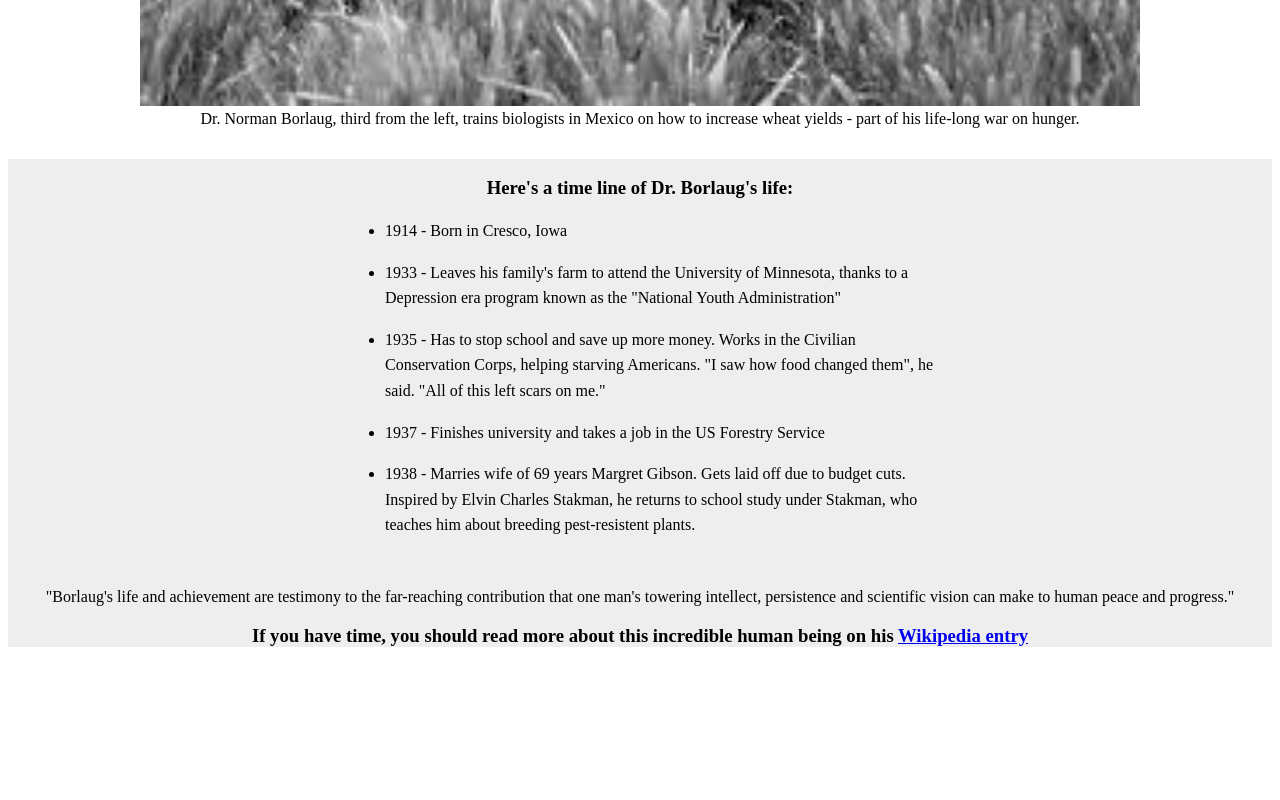
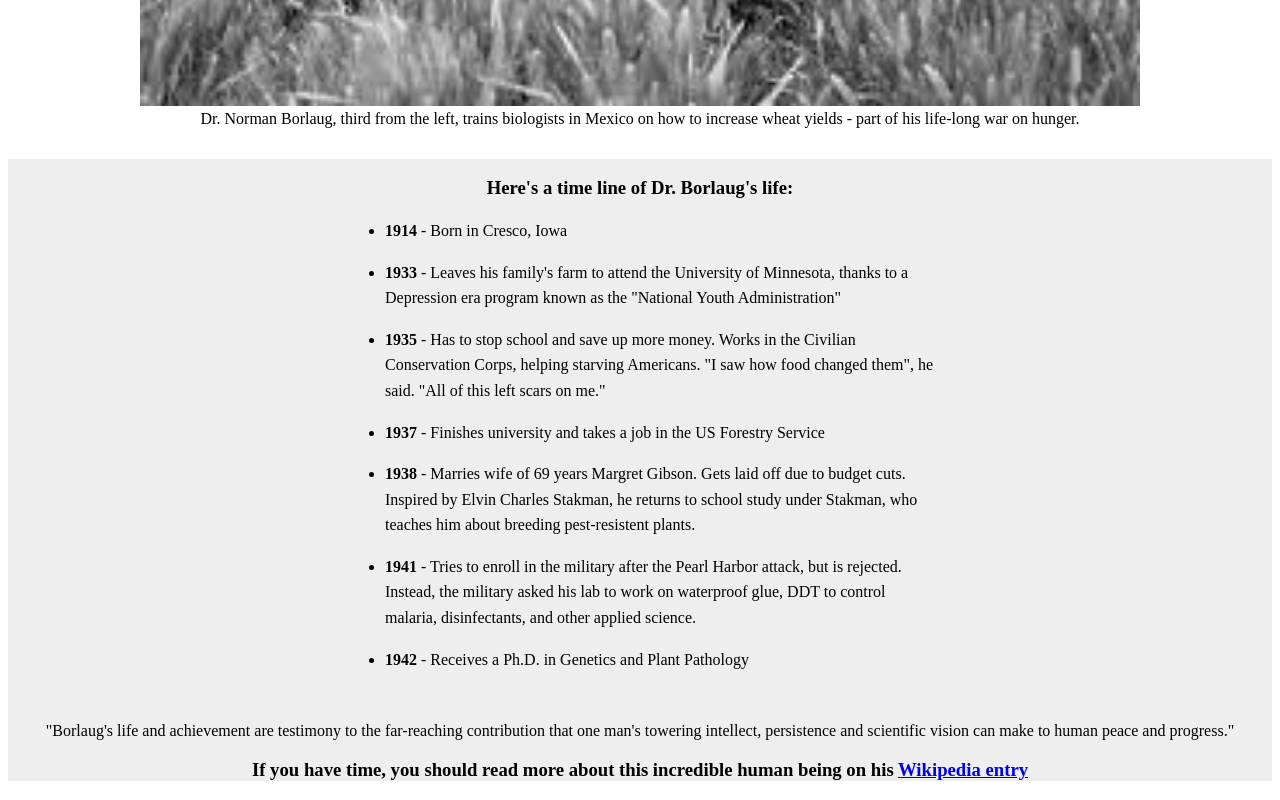
Before and after one commit to Muhammadhaseeb133/html-css-project, a plain HTML site: page index.html in a window 1280 px wide. Shown: the part 647-1447 px from the top of the page. Before the commit the page ends 1312 px from the top, so only its background shows below. Drawn offline with Linux system fonts and the light colour scheme.

Commit message:
Making final touches on the project

```diff
--- a/index.html
+++ b/index.html
@@ -19,11 +19,13 @@
         <section id="tribute-info">
             <h3>Here's a time line of Dr. Borlaug's life:</h3>
             <ul>
-                <li>1914 - Born in Cresco, Iowa</li>
-                <li>1933 - Leaves his family's farm to attend the University of Minnesota, thanks to a Depression era program known as the "National Youth Administration"</li>
-                <li>1935 - Has to stop school and save up more money. Works in the Civilian Conservation Corps, helping starving Americans. "I saw how food changed them", he said. "All of this left scars on me."</li>
-                <li>1937 - Finishes university and takes a job in the US Forestry Service</li>
-                <li>1938 - Marries wife of 69 years Margret Gibson. Gets laid off due to budget cuts. Inspired by Elvin Charles Stakman, he returns to school study under Stakman, who teaches him about breeding pest-resistent plants.</li>
+                <li><b>1914</b> - Born in Cresco, Iowa</li>
+                <li><b>1933</b> - Leaves his family's farm to attend the University of Minnesota, thanks to a Depression era program known as the "National Youth Administration"</li>
+                <li><b>1935</b> - Has to stop school and save up more money. Works in the Civilian Conservation Corps, helping starving Americans. "I saw how food changed them", he said. "All of this left scars on me."</li>
+                <li><b>1937</b> - Finishes university and takes a job in the US Forestry Service</li>
+                <li><b>1938</b> - Marries wife of 69 years Margret Gibson. Gets laid off due to budget cuts. Inspired by Elvin Charles Stakman, he returns to school study under Stakman, who teaches him about breeding pest-resistent plants.</li>
+                <li><b>1941</b> - Tries to enroll in the military after the Pearl Harbor attack, but is rejected. Instead, the military asked his lab to work on waterproof glue, DDT to control malaria, disinfectants, and other applied science.</li>
+                <li><b>1942</b> - Receives a Ph.D. in Genetics and Plant Pathology</li>
             </ul>
             <p>"Borlaug's life and achievement are testimony to the far-reaching contribution that one man's towering intellect, persistence and scientific vision can make to human peace and progress."</p>
             <h3>
```
